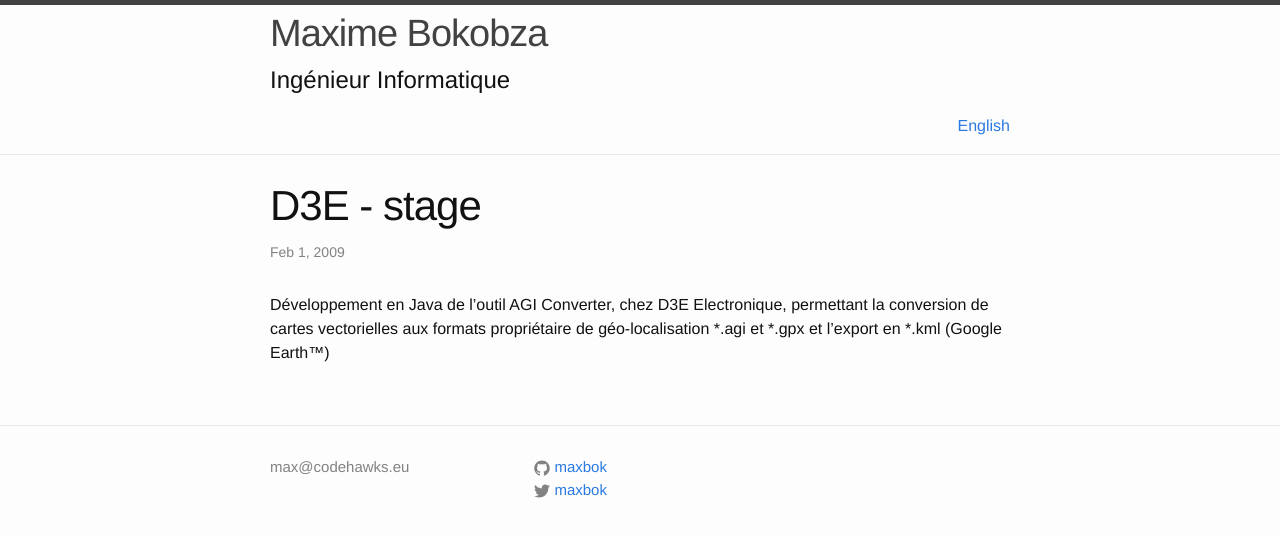
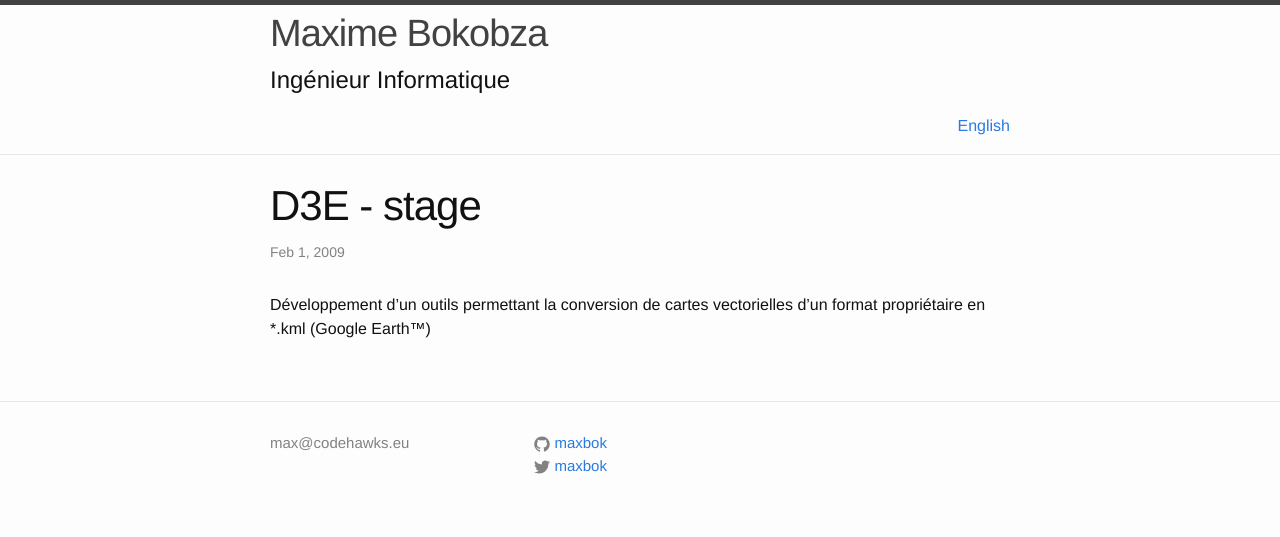
Before and after one commit to maxbok/me, a Jekyll site: the page built from _posts/fr/2009-02-01-d3e.md, in a window 1280 px wide. Shown: the top 537 px of the page. Built offline with Jekyll 4.4.1, drawn with Linux system fonts in a browser that asks for light colours.

Commit message:
Rephrase d3e experience

```diff
--- a/_posts/fr/2009-02-01-d3e.md
+++ b/_posts/fr/2009-02-01-d3e.md
@@ -8,4 +8,4 @@ job_description: Java
 link: http://www.d3e.fr
 ---
 
-Développement en Java de l’outil AGI Converter, chez D3E Electronique, permettant la conversion de cartes vectorielles aux formats propriétaire de géo-localisation *.agi et *.gpx et l’export en *.kml (Google Earth™)
+Développement d'un outils permettant la conversion de cartes vectorielles d'un format propriétaire en *.kml (Google Earth™)
```
